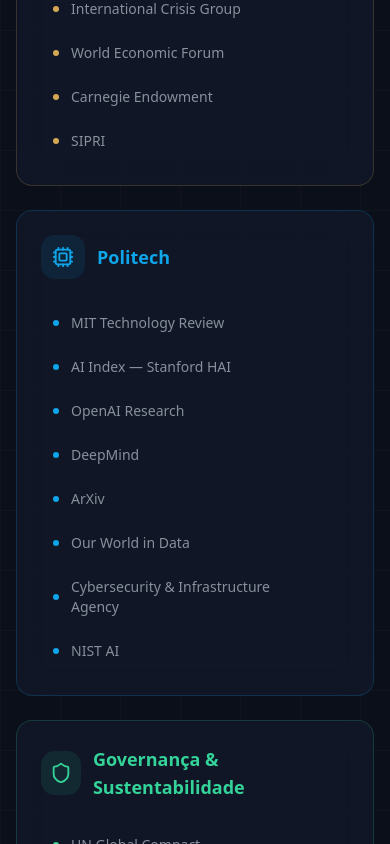
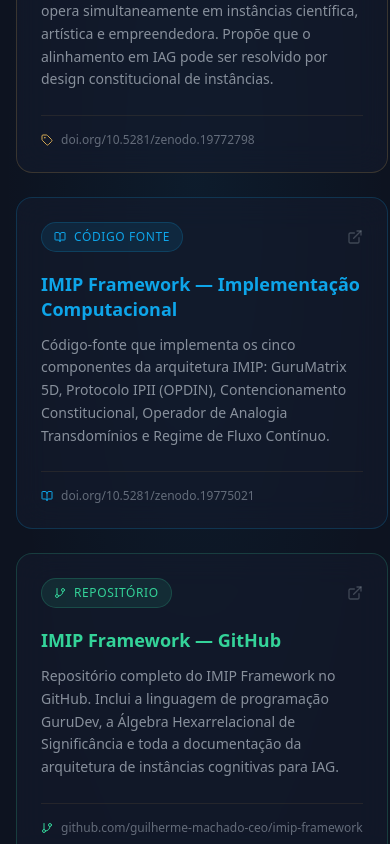
Before and after one commit to guilherme-machado-ceo/overall720-website, a Next.js app: page / in a window 390 px wide. Shown: the part 10960-11804 px from the top of the page. Built offline with nearby package versions, Linux system fonts and the light colour scheme.

Commit message:
✅ Remove fake dashboard, fix blog with real links

```diff
--- a/src/app/page.tsx
+++ b/src/app/page.tsx
@@ -26,7 +26,6 @@
 import ResearchSection from "@/components/sections/research-section";
 import PortalSection from "@/components/sections/portal-section";
 import BlogSection from "@/components/sections/blog-section";
-import DashboardSection from "@/components/sections/dashboard-section";
 
 /* ───────────────────────── NAVIGATION ───────────────────────── */
 
@@ -46,7 +45,6 @@
     { label: "Research", href: "#research" },
     { label: "Pilares", href: "#pillars" },
     { label: "Portal", href: "#portal" },
-    { label: "Dashboard", href: "#dashboard" },
     { label: "Blog", href: "#blog" },
     { label: "Contato", href: "#contact" },
   ];
@@ -911,7 +909,6 @@
                 { label: "Sobre", href: "#about" },
                 { label: "Research", href: "#research" },
                 { label: "Pilares", href: "#pillars" },
-                { label: "Dashboard", href: "#dashboard" },
                 { label: "Portal", href: "#portal" },
                 { label: "Blog", href: "#blog" },
                 { label: "Contato", href: "#contact" },
@@ -971,8 +968,6 @@
       <div className="section-divider" />
       <VisionSection />
       <div className="section-divider" />
-      <DashboardSection />
-      <div className="section-divider" />
       <PortalSection />
       <div className="section-divider" />
       <BlogSection />
--- a/src/components/sections/blog-section.tsx
+++ b/src/components/sections/blog-section.tsx
@@ -1,58 +1,63 @@
 "use client";
 
 import { motion } from "framer-motion";
-import { BookOpen, Clock, ArrowRight, Tag } from "lucide-react";
-import { Button } from "@/components/ui/button";
+import { BookOpen, ExternalLink, Tag, GitBranch } from "lucide-react";
 
-/* ───────────────────────── BLOG & INSIGHTS SECTION ───────────────────────── */
+/* ───────────────────────── BLOG & PUBLICAÇÕES REAIS ───────────────────────── */
 
-const articles = [
+const publications = [
   {
-    id: "geopolitica-nova-ordem",
-    category: "Geopolítica",
-    title: "A Nova Ordem Multipolar: Riscos e Oportunidades para o Brasil",
+    id: "imip-paper",
+    category: "Research Paper",
+    title: "IMIP Framework v1.0.0 — Constitutional Architecture for AGI",
     excerpt:
-      "Análise das dinâmicas de poder emergentes no sistema internacional e seu impacto estratégico para organizações brasileiras que atuam em escala global.",
-    date: "15 Mai 2026",
-    readTime: "8 min",
+      "Apresenta o Framework de Instância Múltipla Integrada do Pensamento (IMIP) — modelo formal no qual um mesmo sujeito cognitivo opera simultaneamente em instâncias científica, artística e empreendedora. Propõe que o alinhamento em IAG pode ser resolvido por design constitucional de instâncias.",
+    date: "2025",
     color: "#d4a853",
     colorBg: "rgba(212, 168, 83, 0.1)",
     borderColor: "rgba(212, 168, 83, 0.2)",
     hoverGlow: "rgba(212, 168, 83, 0.06)",
+    url: "https://doi.org/10.5281/zenodo.19772798",
+    urlLabel: "doi.org/10.5281/zenodo.19772798",
+    type: "paper" as const,
   },
   {
-    id: "politech-imip-framework",
-    category: "Politech",
-    title: "IMIP Framework: Alinhamento Constitucional como Terceiro Paradigma para IAG",
+    id: "imip-code",
+    category: "Código Fonte",
+    title: "IMIP Framework — Implementação Computacional",
     excerpt:
-      "Como a Instanciação Múltipla Integrada do Pensamento propõe resolver o problema de alinhamento em Inteligência Artificial Geral por design constitucional de instâncias.",
-    date: "10 Mai 2026",
-    readTime: "12 min",
+      "Código-fonte que implementa os cinco componentes da arquitetura IMIP: GuruMatrix 5D, Protocolo IPII (OPDIN), Contencionamento Constitucional, Operador de Analogia Transdomínios e Regime de Fluxo Contínuo.",
+    date: "2025",
     color: "#0ea5e9",
     colorBg: "rgba(14, 165, 233, 0.1)",
     borderColor: "rgba(14, 165, 233, 0.2)",
     hoverGlow: "rgba(14, 165, 233, 0.06)",
+    url: "https://doi.org/10.5281/zenodo.19775021",
+    urlLabel: "doi.org/10.5281/zenodo.19775021",
+    type: "code" as const,
   },
   {
-    id: "governanca-esg-ia",
-    category: "Governança & Sustentabilidade",
-    title: "ESG e Governança Global: O Papel da Inteligência na Tomada de Decisão Sustentável",
+    id: "imip-github",
+    category: "Repositório",
+    title: "IMIP Framework — GitHub",
     excerpt:
-      "Frameworks avançados de governança corporativa que integram dados climáticos, indicadores ESG e inteligência artificial para posicionamento sustentável em escala global.",
-    date: "05 Mai 2026",
-    readTime: "6 min",
+      "Repositório completo do IMIP Framework no GitHub. Inclui a linguagem de programação GuruDev, a Álgebra Hexarrelacional de Significância e toda a documentação da arquitetura de instâncias cognitivas para IAG.",
+    date: "2025",
     color: "#34d399",
     colorBg: "rgba(52, 211, 153, 0.1)",
     borderColor: "rgba(52, 211, 153, 0.2)",
     hoverGlow: "rgba(52, 211, 153, 0.06)",
+    url: "https://github.com/guilherme-machado-ceo/imip-framework",
+    urlLabel: "github.com/guilherme-machado-ceo/imip-framework",
+    type: "repo" as const,
   },
 ];
 
-function ArticleCard({
-  article,
+function PublicationCard({
+  pub,
   index,
 }: {
-  article: (typeof articles)[0];
+  pub: (typeof publications)[0];
   index: number;
 }) {
   return (
@@ -63,74 +68,70 @@
       transition={{ duration: 0.6, delay: index * 0.15 }}
       className="group relative h-full"
     >
+      <a
+        href={pub.url}
+        target="_blank"
+        rel="noopener noreferrer"
+        className="block h-full"
+      >
         <div
           className="h-full flex flex-col p-6 md:p-8 rounded-2xl glass hover:bg-[rgba(20,28,46,0.8)] transition-all duration-500"
           style={{
-          borderColor: article.borderColor,
+            borderColor: pub.borderColor,
             borderWidth: "1px",
           }}
         >
           {/* Category Badge */}
-        <div className="mb-5">
+          <div className="mb-5 flex items-center justify-between">
             <span
               className="inline-flex items-center gap-2 px-3 py-1.5 rounded-full text-xs tracking-wider uppercase font-medium"
               style={{
-              backgroundColor: article.colorBg,
-              border: `1px solid ${article.borderColor}`,
-              color: article.color,
+                backgroundColor: pub.colorBg,
+                border: `1px solid ${pub.borderColor}`,
+                color: pub.color,
               }}
             >
-            <Tag size={12} />
-            {article.category}
+              {pub.type === "paper" && <BookOpen size={12} />}
+              {pub.type === "code" && <BookOpen size={12} />}
+              {pub.type === "repo" && <GitBranch size={12} />}
+              {pub.category}
             </span>
+            <ExternalLink
+              size={16}
+              className="text-muted-foreground/40 group-hover:text-muted-foreground transition-colors"
+            />
           </div>
 
           {/* Title */}
           <h3
             className="text-lg md:text-xl font-bold mb-3 leading-snug group-hover:text-[#d4a853] transition-colors duration-300"
-          style={{ color: article.color }}
+            style={{ color: pub.color }}
           >
-          {article.title}
+            {pub.title}
           </h3>
 
           {/* Excerpt */}
           <p className="text-sm text-muted-foreground leading-relaxed mb-6 flex-grow">
-          {article.excerpt}
+            {pub.excerpt}
           </p>
 
-        {/* Meta: Date + Read Time */}
-        <div className="flex items-center gap-4 mb-5 text-xs text-muted-foreground">
-          <span className="flex items-center gap-1.5">
-            <BookOpen size={12} style={{ color: `${article.color}80` }} />
-            {article.date}
-          </span>
-          <span className="flex items-center gap-1.5">
-            <Clock size={12} style={{ color: `${article.color}80` }} />
-            {article.readTime}
-          </span>
+          {/* URL */}
+          <div className="flex items-center gap-2 text-xs text-muted-foreground/70 border-t border-[#d4a853]/10 pt-4">
+            {pub.type === "paper" && <Tag size={12} style={{ color: pub.color }} />}
+            {pub.type === "code" && <BookOpen size={12} style={{ color: pub.color }} />}
+            {pub.type === "repo" && <GitBranch size={12} style={{ color: pub.color }} />}
+            <span className="truncate">{pub.urlLabel}</span>
           </div>
-
-        {/* Read Article Link */}
-        <a
-          href="#"
-          className="inline-flex items-center gap-2 text-sm font-medium group/link transition-colors duration-300"
-          style={{ color: article.color }}
-        >
-          Ler Artigo
-          <ArrowRight
-            size={14}
-            className="group-hover/link:translate-x-1 transition-transform duration-300"
-          />
-        </a>
 
           {/* Hover glow */}
           <div
             className="absolute inset-0 rounded-2xl opacity-0 group-hover:opacity-100 transition-opacity duration-500 pointer-events-none"
             style={{
-            background: `radial-gradient(ellipse at center, ${article.hoverGlow}, transparent 70%)`,
+              background: `radial-gradient(ellipse at center, ${pub.hoverGlow}, transparent 70%)`,
             }}
           />
         </div>
+      </a>
     </motion.div>
   );
 }
@@ -157,46 +158,24 @@
         >
           <span className="inline-flex items-center gap-2 px-4 py-2 rounded-full glass text-xs md:text-sm text-[#d4a853] tracking-widest uppercase mb-4">
             <BookOpen size={14} />
-            Blog &amp; Insights
+            Publicações & Trabalhos
           </span>
           <h2 className="text-3xl md:text-4xl lg:text-5xl font-bold mb-6">
-            Pensamento Estratégico{" "}
-            <span className="text-gold-gradient">em Ação</span>
+            Pesquisa &{" "}
+            <span className="text-gold-gradient">Produção Intelectual</span>
           </h2>
           <p className="text-muted-foreground max-w-2xl mx-auto leading-relaxed">
-            Artigos, análises e reflexões que traduzem inteligência 720° em
-            thought leadership acionável para líderes e organizações que operam
-            em escala global.
+            Artigos, frameworks e código-fonte publicados em plataformas acadêmicas
+            e de código aberto. Toda a produção intelectual com DOI e versionamento.
           </p>
         </motion.div>
 
-        {/* Articles Grid */}
-        <div className="grid md:grid-cols-3 gap-6 md:gap-8 mb-12">
-          {articles.map((article, index) => (
-            <ArticleCard key={article.id} article={article} index={index} />
+        {/* Publications Grid */}
+        <div className="grid md:grid-cols-3 gap-6 md:gap-8">
+          {publications.map((pub, index) => (
+            <PublicationCard key={pub.id} pub={pub} index={index} />
           ))}
         </div>
-
-        {/* CTA Button */}
-        <motion.div
-          initial={{ opacity: 0, y: 20 }}
-          whileInView={{ opacity: 1, y: 0 }}
-          viewport={{ once: true, margin: "-60px" }}
-          transition={{ duration: 0.5, delay: 0.4 }}
-          className="text-center"
-        >
-          <Button
-            variant="outline"
-            size="lg"
-            className="border-[#d4a853]/30 text-[#d4a853] hover:bg-[#d4a853]/10 font-semibold text-base px-8 py-6 tracking-wide group"
-          >
-            Ver Todos os Artigos
-            <ArrowRight
-              size={18}
-              className="ml-2 group-hover:translate-x-1 transition-transform"
-            />
-          </Button>
-        </motion.div>
       </div>
     </section>
   );
```
Lines whose indentation alone changed are shown as unchanged.
